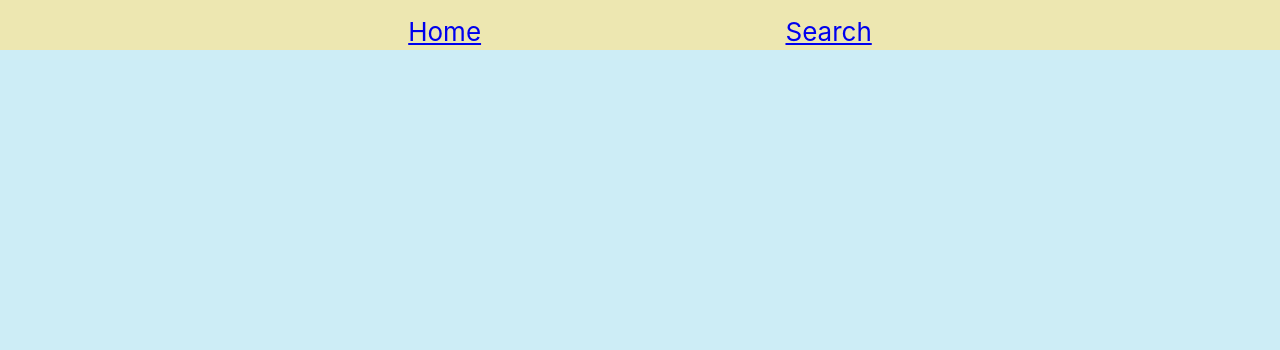
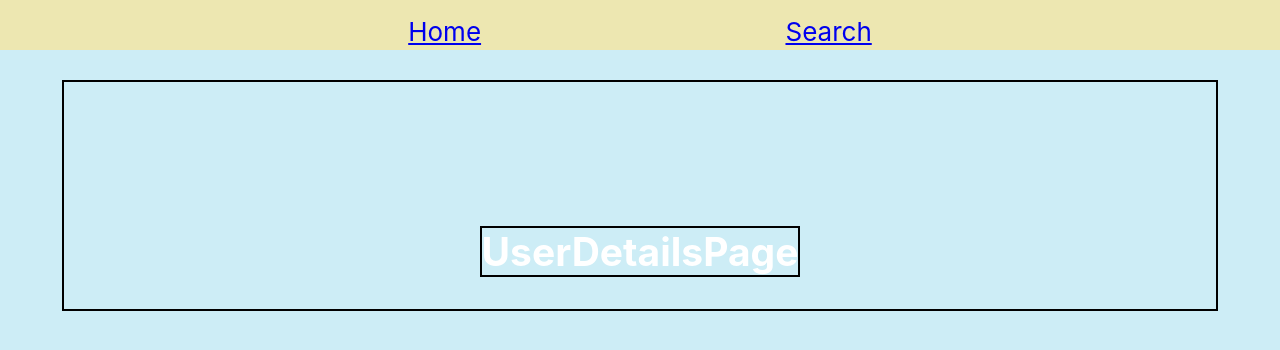
Before and after one commit to TylerEikenberg/GitHub-User-Search, a React (Create React App) app: page /user/1 in a window 1280 px wide. Shown: the top 350 px of the page. Built offline with nearby package versions, Linux system fonts and the light colour scheme.

Commit message:
added userDetailsPage

```diff
--- a/src/App/App.js
+++ b/src/App/App.js
@@ -1,7 +1,7 @@
 import React from "react";
 import "./App.css";
 import { BrowserRouter, NavLink, Route } from "react-router-dom";
-import { SearchPage } from "../Pages";
+import { SearchPage, UserDetailsPage } from "../Pages";
 
 function App() {
   return (
@@ -20,7 +20,7 @@ function App() {
           </header>
           <Route path="/"></Route>
           <Route path="/search" exact component={SearchPage}></Route>
-          <Route exact path="/user/:name" />
+          <Route path="/user/:name" component={UserDetailsPage} />
         </div>
       </div>
     </BrowserRouter>
--- /dev/null
+++ b/src/Pages/UserDetailsPage/UserDetailsPage.css
@@ -0,0 +1,13 @@
+.UserDetailsPage-container {
+  display: flex;
+  flex-direction: column;
+  justify-content: center;
+  align-items: center;
+  width: 90vw;
+  margin-top: 10vh;
+  border: 2px solid black;
+}
+.UserDetailsPage-header {
+  margin-top: 18vh;
+  border: 2px solid black;
+}
--- /dev/null
+++ b/src/Pages/UserDetailsPage/UserDetailsPage.js
@@ -0,0 +1,12 @@
+import React from "react";
+import "./UserDetailsPage.css";
+
+function UserDetailsPage() {
+  return (
+    <div className="UserDetailsPage-container">
+      <h2 className="UserDetailsPage-header">UserDetailsPage</h2>
+    </div>
+  );
+}
+
+export default UserDetailsPage;
--- a/src/Pages/index.js
+++ b/src/Pages/index.js
@@ -1,3 +1,4 @@
 import SearchPage from "./SearchPage/SearchPage";
+import UserDetailsPage from "./UserDetailsPage/UserDetailsPage";
 
-export { SearchPage };
+export { SearchPage, UserDetailsPage };
```
